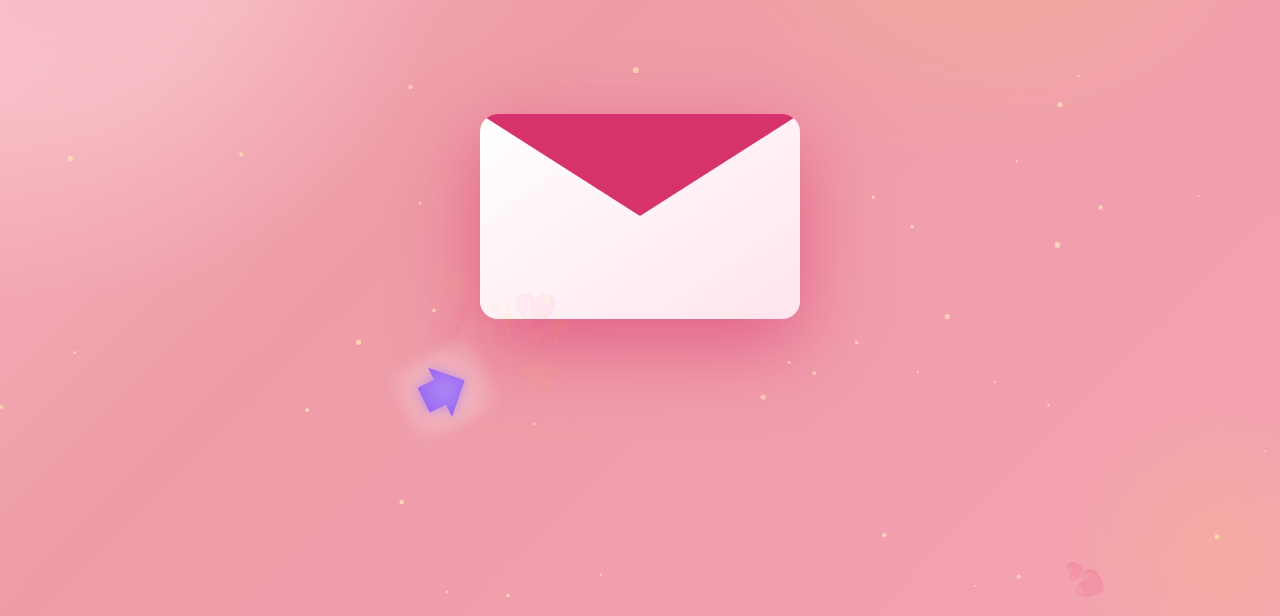
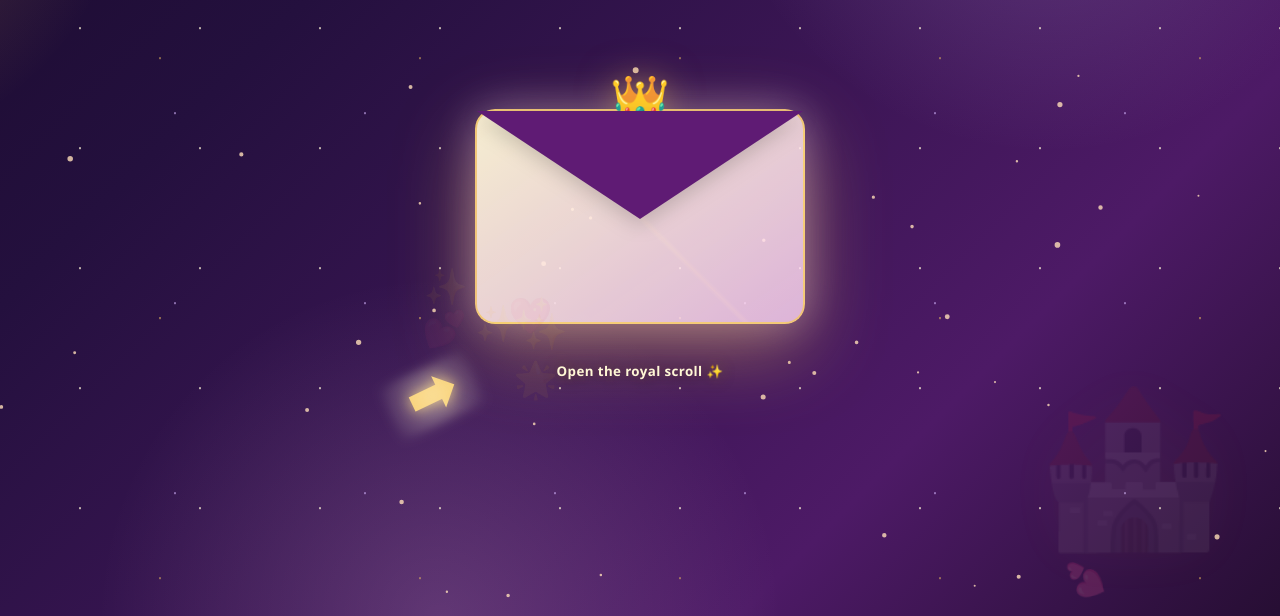
Before and after one commit to SosKicap/dinner-invite, a plain HTML site: page index.html in a window 1280 px wide. Shown: the part 184-800 px from the top of the page. Drawn offline with Linux system fonts and the light colour scheme.

Commit message:
Switch live site to royalty fairytale theme

```diff
--- a/index.html
+++ b/index.html
@@ -4,7 +4,7 @@
   <meta charset="UTF-8">
   <meta name="viewport" content="width=device-width, initial-scale=1.0">
   <title>Birthday Dinner Invitation ❤️</title>
-  <link rel="stylesheet" href="ux-style.css?v=1">
+  <link rel="stylesheet" href="royalty-fairytale.css?v=1">
 </head>
 <body>
   <main>
```
